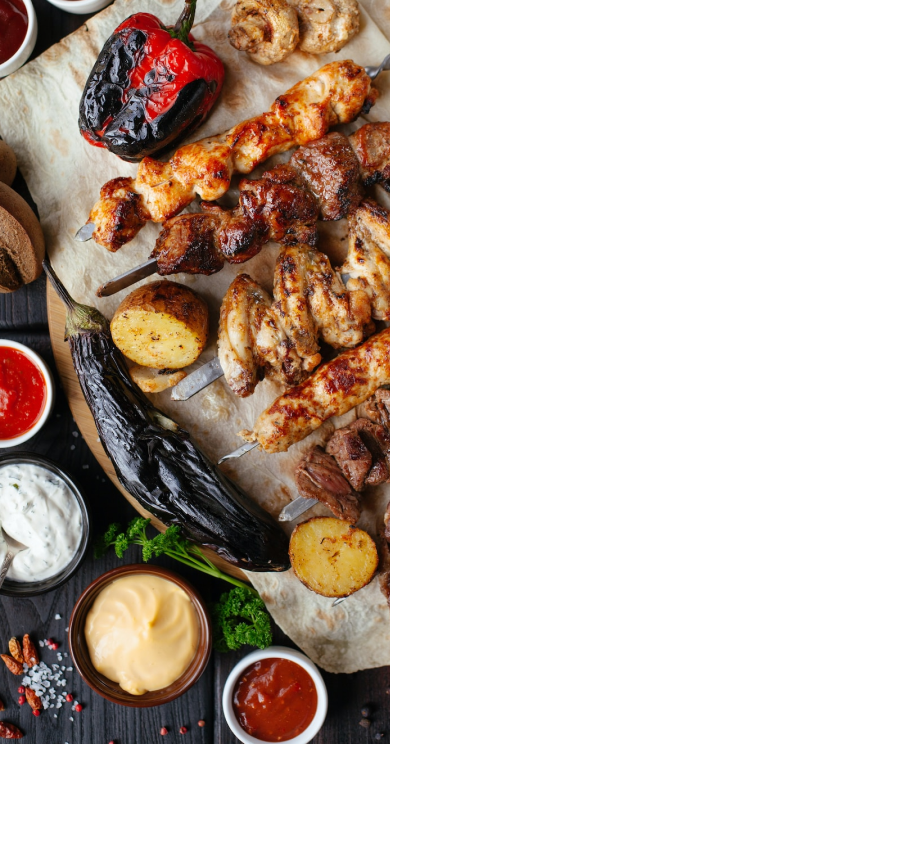
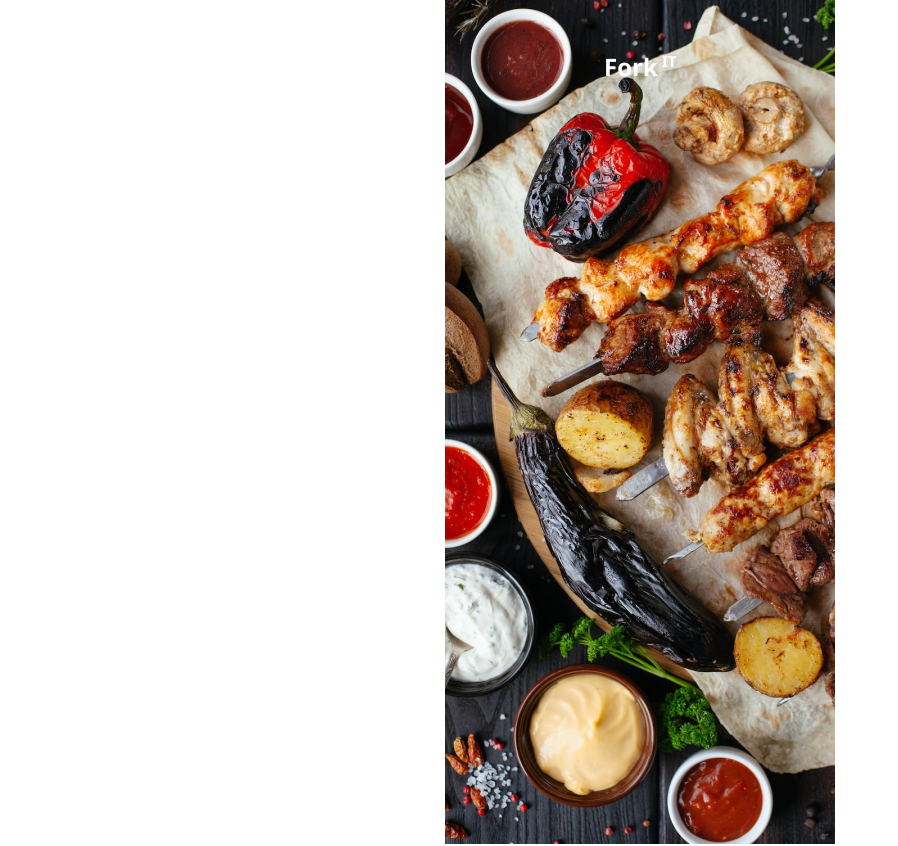
Before and after one commit to KimberlyYen/travelGpttt, a React (Vite) app: page /result in a window 1280 px wide. Shown: the top 846 px of the page, without its empty margins (0-898 px from the left). Built offline with nearby package versions, Linux system fonts and the light colour scheme.

Commit message:
[Padding] fix text position

```diff
--- a/src/App.css
+++ b/src/App.css
@@ -74,13 +74,3 @@ nav{
   margin-right: auto;
   line-height: 0;
 }
-
-
-.picture {
-  position:relative;
-  display: flex;
-  top: -100px;
-  z-index: -1;
-  width: 100%;
-  height: 100%;
-}
--- a/src/Result.jsx
+++ b/src/Result.jsx
@@ -4,8 +4,8 @@ import ResultImg from "./img/Result.png";
 
 function Result() {
   return (
-    <div className="picture">
-      <div>
+    <div className="result">
+      <div className="picture">
         <img src={ResultImg} alt="Result_PNG" />
       </div>
 
```
Also changed, not shown: 1 other file (tests, documents, lock files or other folders).
